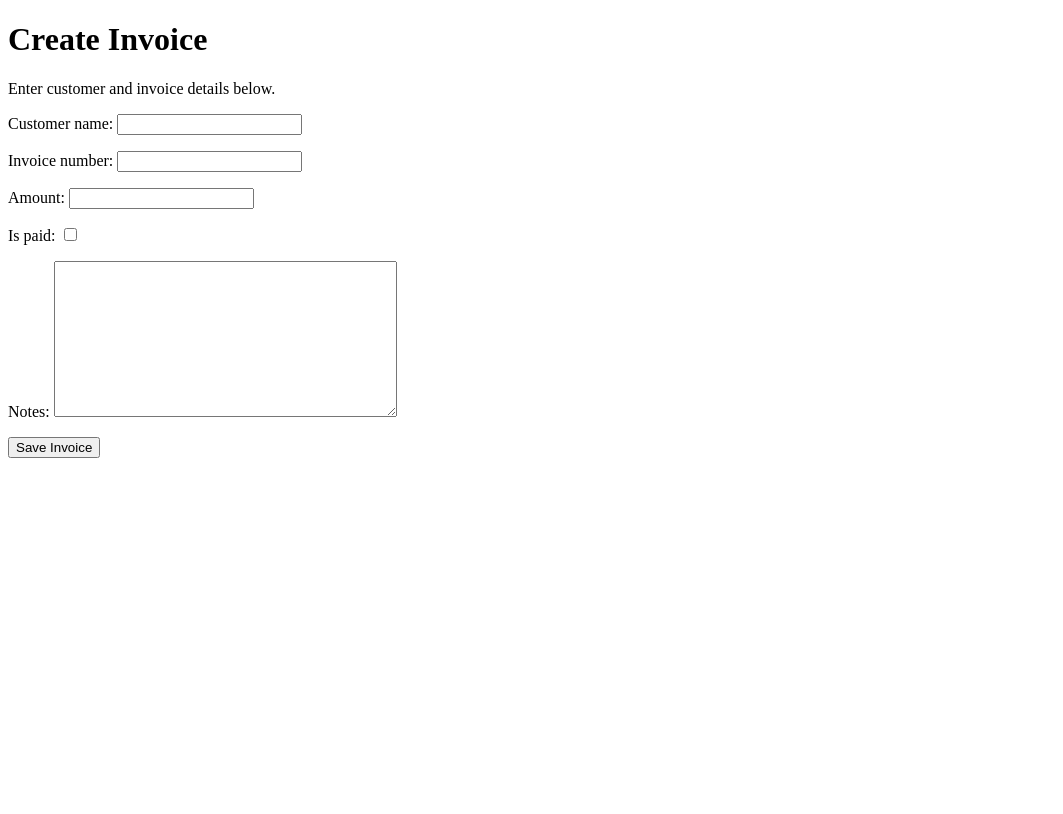
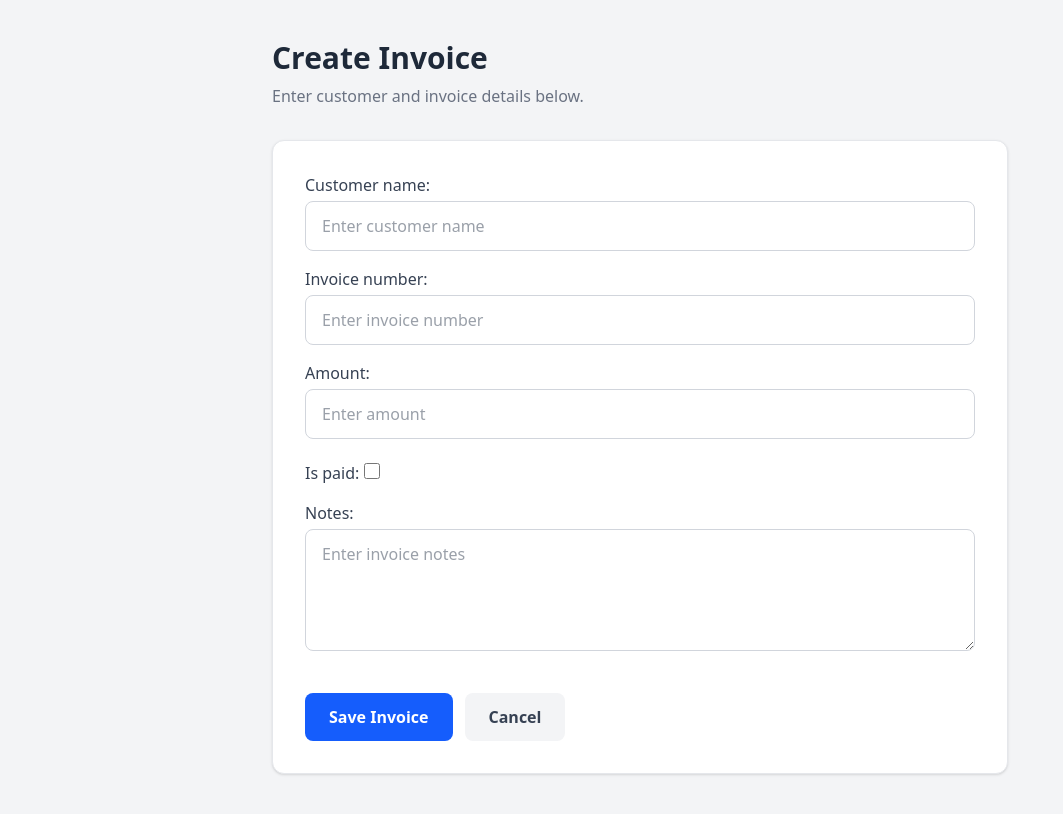
Before and after one commit to Cargo81/env_billing, a Django app: template invoices/templates/invoices/invoice_create.html in a window 1280 px wide. Shown: the whole page, without its empty margins (0-1063 px from the left). Before the commit the page ends 458 px from the top, so only its background shows below. Run offline with Django 5.2, Linux system fonts and the light colour scheme; the template is opened without the code that fills it: values that come from a table or form of the project are taken from there, others are empty.

Commit message:
update project

```diff
--- a/invoices/forms.py
+++ b/invoices/forms.py
@@ -1,7 +1,44 @@
+
 from django import forms
 from .models import Invoice
 
+
 class InvoiceForm(forms.ModelForm):
+
     class Meta:
         model = Invoice
-        fields = ['customer_name', 'invoice_number', 'amount', 'is_paid', 'notes']
+
+        fields = [
+            'customer_name',
+            'invoice_number',
+            'amount',
+            'is_paid',
+            'notes',
+        ]
+
+        widgets = {
+            'customer_name': forms.TextInput(attrs={
+                'class': 'w-full border border-gray-300 rounded-lg px-4 py-3 mt-1 focus:outline-none focus:ring-2 focus:ring-blue-500',
+                'placeholder': 'Enter customer name'
+            }),
+
+            'invoice_number': forms.TextInput(attrs={
+                'class': 'w-full border border-gray-300 rounded-lg px-4 py-3 mt-1 focus:outline-none focus:ring-2 focus:ring-blue-500',
+                'placeholder': 'Enter invoice number'
+            }),
+
+            'amount': forms.NumberInput(attrs={
+                'class': 'w-full border border-gray-300 rounded-lg px-4 py-3 mt-1 focus:outline-none focus:ring-2 focus:ring-blue-500',
+                'placeholder': 'Enter amount'
+            }),
+
+            'is_paid': forms.CheckboxInput(attrs={
+                'class': 'w-4 h-4 accent-blue-600 mt-2'
+            }),
+
+            'notes': forms.Textarea(attrs={
+                'class': 'w-full border border-gray-300 rounded-lg px-4 py-3 mt-1 focus:outline-none focus:ring-2 focus:ring-blue-500',
+                'placeholder': 'Enter invoice notes',
+                'rows': 4
+            }),
+        }
--- a/invoices/templates/invoices/invoice_create.html
+++ b/invoices/templates/invoices/invoice_create.html
@@ -1,24 +1,63 @@
+
 <!DOCTYPE html>
 <html lang="en">
 <head>
     <meta charset="UTF-8">
     <meta name="viewport" content="width=device-width, initial-scale=1.0">
     <title>Create Invoice</title>
+
+    <script src="https://cdn.jsdelivr.net/npm/@tailwindcss/browser@4"></script>
 </head>
-<body>
-    <div>
-        <div>
-            <h1>Create Invoice</h1>
-            <p>Enter customer and invoice details below.</p>
 
-            <form method="POST">
+<body class="bg-gray-100 min-h-screen">
+
+    <div class="max-w-3xl mx-auto px-4 py-10">
+
+        <!-- Header -->
+        <div class="mb-8">
+            <h1 class="text-3xl font-bold text-gray-800">
+                Create Invoice
+            </h1>
+
+            <p class="text-gray-500 mt-2">
+                Enter customer and invoice details below.
+            </p>
+        </div>
+
+        <!-- Form Card -->
+        <div class="bg-white rounded-xl shadow-sm border border-gray-200 p-6 sm:p-8">
+
+            <form method="POST" class="space-y-5">
+
                 {% csrf_token %}
 
-               {{ form.as_p }}
+                <!-- Django Form Fields -->
+                <div class="space-y-4 text-gray-700">
+                    {{ form.as_p }}
+                </div>
 
-               <button type='submit' class="">Save Invoice</button>
+                <!-- Buttons -->
+                <div class="flex flex-col sm:flex-row gap-3 pt-4">
+
+                    <button
+                        type="submit"
+                        class="bg-blue-600 hover:bg-blue-700 text-white font-semibold px-6 py-3 rounded-lg transition cursor-pointer">
+                        Save Invoice
+                    </button>
+
+                    <a
+                        href="{% url 'invoice_list' %}"
+                        class="bg-gray-100 hover:bg-gray-200 text-gray-700 font-semibold px-6 py-3 rounded-lg text-center transition">
+                        Cancel
+                    </a>
+
+                </div>
+
             </form>
+
         </div>
+
     </div>
+
 </body>
 </html>
```
Also changed, not shown: db.sqlite3.
